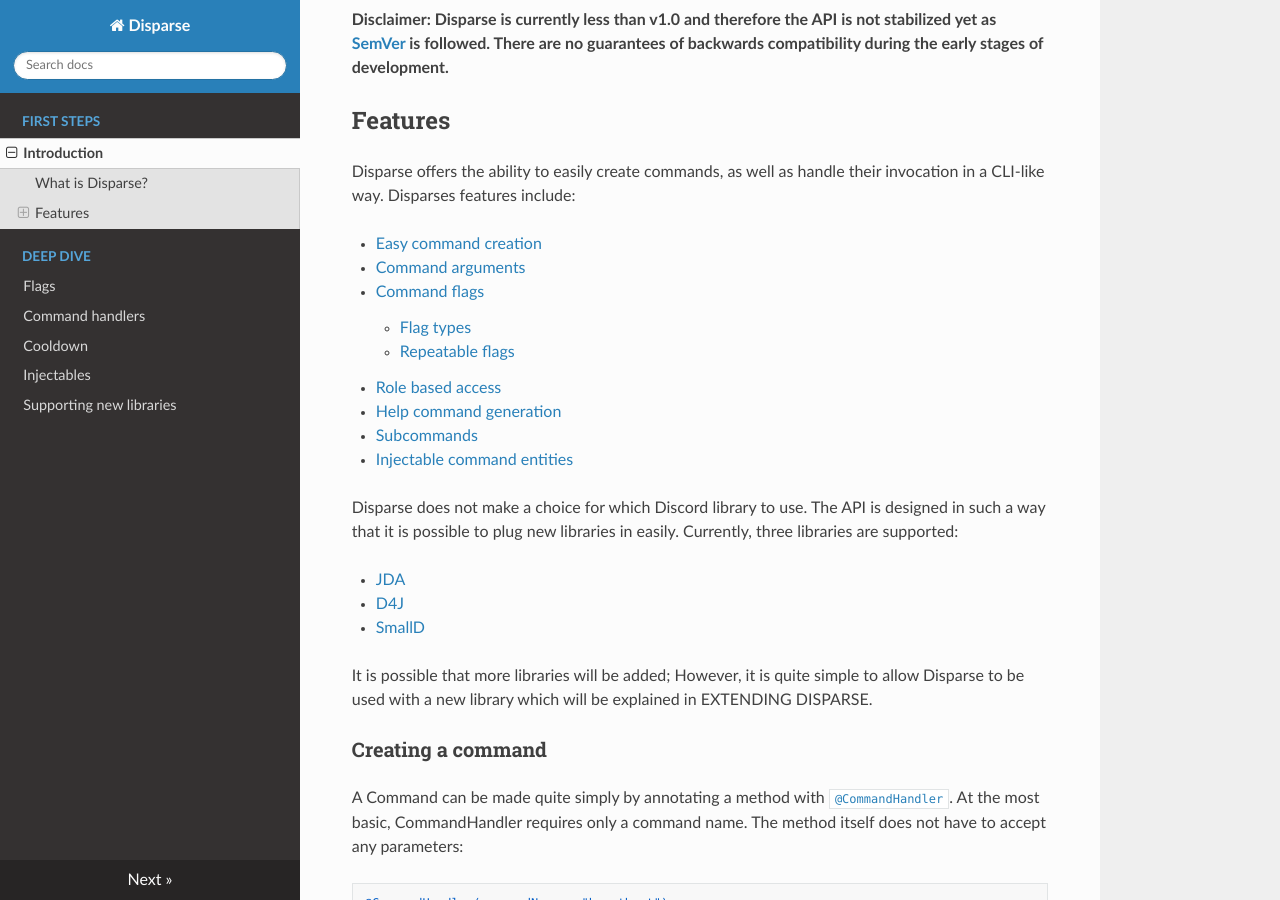
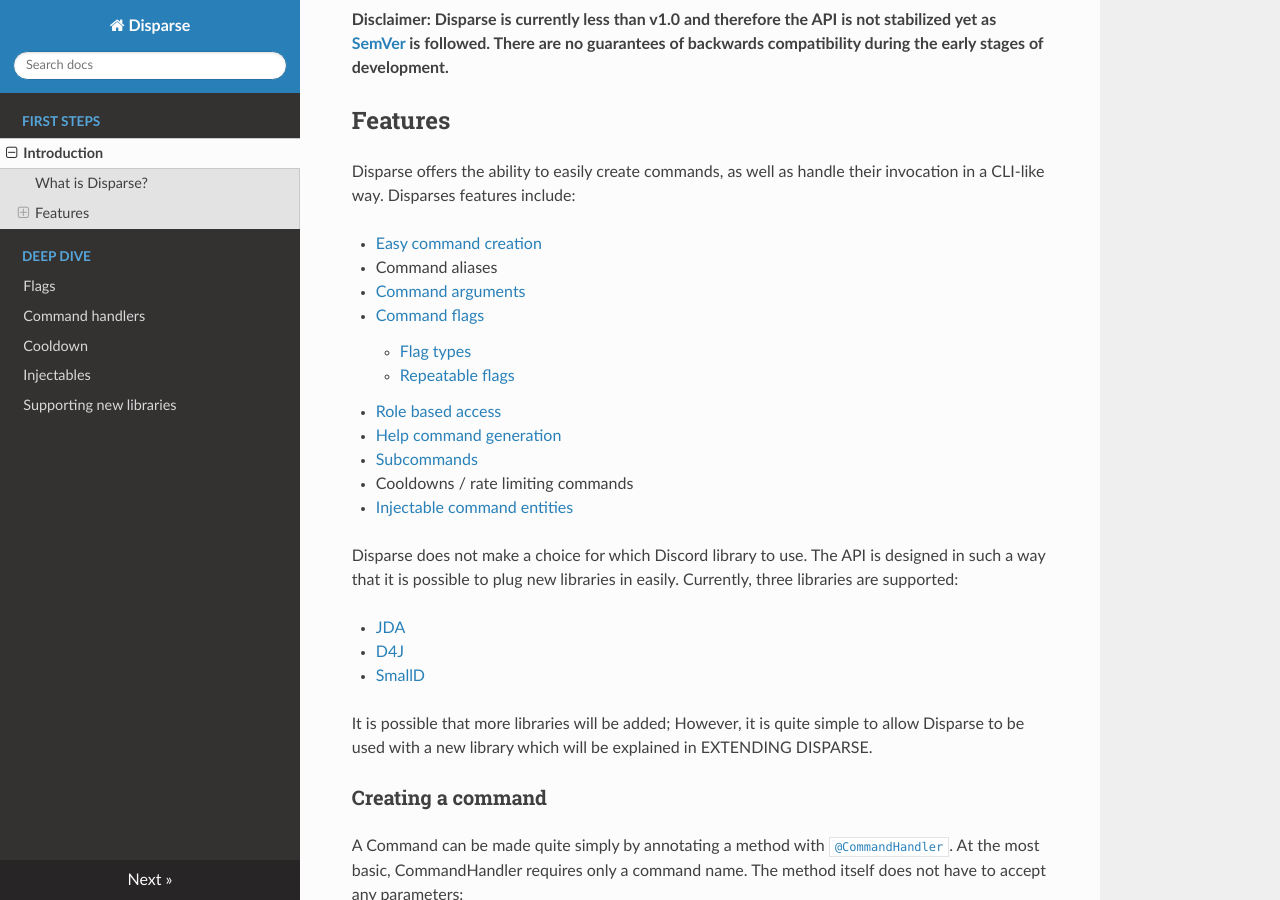
Before and after one commit to BoscoJared/disparse, an MkDocs documentation site: the page built from docs/introduction.md, in a window 1280 px wide and 900 px high, scrolled down 328 px. Built offline with MkDocs 1.6.1, drawn with Linux system fonts in a browser that asks for light colours; nearby versions of some CDN libraries.

Commit message:
[docs] update command to have information about aliases

```diff
--- a/docs/introduction.md
+++ b/docs/introduction.md
@@ -11,6 +11,7 @@ Disparse is an ergonomic, simple, and easy-to-use command parsing and dispatchin
 Disparse offers the ability to easily create commands, as well as handle their invocation in a CLI-like way.  Disparses features include:
 
 - [Easy command creation](#creating-a-command)
+- Command aliases
 - [Command arguments](#arguments)
 - [Command flags](#flags)
     - [Flag types](#flag-types)
@@ -18,6 +19,7 @@ Disparse offers the ability to easily create commands, as well as handle their i
 - [Role based access](#roles)
 - [Help command generation](#help-commands)
 - [Subcommands](#subcommands)
+- Cooldowns / rate limiting commands
 - [Injectable command entities](#injectables)
 
 Disparse does not make a choice for which Discord library to use.  The API is designed in such a way that it is possible to plug new libraries in easily.  Currently, three libraries are supported:
```
Also changed, not shown: docs/deep_dive/command_handlers.md (+1 -0 lines).
